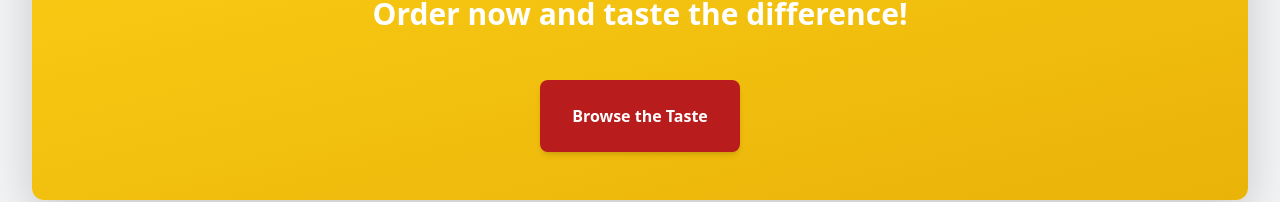
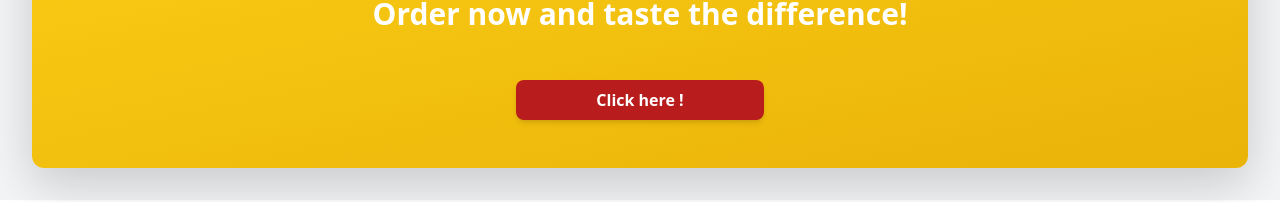
Before and after one commit to Rohinpramod/picklewala-frontend, a React (Vite) app: page /about in a window 1280 px wide. Shown: the part 1672-1874 px from the top of the page. Built offline with nearby package versions, Linux system fonts and the light colour scheme; no server answers.

Commit message:
payment issue

```diff
--- a/src/pages/User/About.jsx
+++ b/src/pages/User/About.jsx
@@ -67,8 +67,8 @@ const AboutPage = () => {
           Ready to experience the ultimate pickle? Order now and taste the difference!
         </h2>
         <Link to="/pickles">
-          <button className="mt-6 px-8 py-4 bg-red-700 text-white font-semibold rounded-lg shadow-md transition-transform duration-300 hover:scale-105">
-            Browse the Taste
+          <button className="mt-6 px-20 py-2 bg-red-700 text-white font-semibold rounded-lg shadow-md transition-transform duration-300 hover:scale-105">
+            Click here !
           </button>
         </Link>
       </div>
--- a/src/pages/User/Cart.jsx
+++ b/src/pages/User/Cart.jsx
@@ -39,7 +39,7 @@ const CartPage = () => {
         action,
       });
       Toast.success("Done");
-      setCartItems(response?.data.cart);
+      await fetchCartItems();
     } catch (error) {
       console.error(error);
     }
@@ -54,7 +54,7 @@ const CartPage = () => {
           `cart/delete-cart-items/${itemId}`
         );
         if (response?.data.cart) {
-          setCartItems(response.data.cart);
+          await fetchCartItems();
         } else {
           setCartItems(null);
         }
--- a/src/pages/User/Profile/Orders.jsx
+++ b/src/pages/User/Profile/Orders.jsx
@@ -12,10 +12,6 @@ function Orders({lastThreeOrders}) {
               <li key={order._id} className="border-b pb-2">
                 <p>
                   <span className="font-medium">Order ID:</span> {order._id}
-                </p>
-                <p>
-                  <span className="font-medium">Restaurant:</span>{" "}
-                  {order.restaurant?.name}
                 </p>
                 <p>
                   <span className="font-medium">Status:</span> {order.status}
@@ -36,7 +32,7 @@ function Orders({lastThreeOrders}) {
         )}
         <div className="mt-4">
           <Link to="/order">
-            <button className="btn bg-orange-600 text-white hover:bg-orange-700 px-4 py-2 rounded-md">
+            <button className="btn bg-red-700 text-white hover:bg-red-600 px-4 py-2 rounded-md">
               View All Orders
             </button>
           </Link>
--- a/src/pages/shared/Signup.jsx
+++ b/src/pages/shared/Signup.jsx
@@ -32,6 +32,7 @@ const SignUpPage = ({ isOpen, onClose }) => {
             phone: formData.phone,
             name: formData.name,
             password: formData.password,
+            role:formData.role
           });
 
           if(response.status === 200){
@@ -55,7 +56,7 @@ const SignUpPage = ({ isOpen, onClose }) => {
       const response = await axiosInstance.post('/user/signup', formData);
       if (response.data.success) {
         toast.success('Signup successful!');
-        setFormData({ name: '', email: '', password: '',mobile:'', otp:''}); // Reset form
+        setFormData({ name: '', email: '', password: '',phone:'', otp:''}); // Reset form
       } else {
         alert(response.data.message || 'Signup failed. Please try again.');
       }
@@ -170,6 +171,7 @@ const SignUpPage = ({ isOpen, onClose }) => {
             className={`w-full py-2 bg-orange-600 text-white font-medium rounded-md ${
               loading ? 'opacity-50 cursor-not-allowed' : 'hover:bg-orange-500'
             }`}
+
           >
             {loading ? 'Signing up...' : showOtpField ? 'Sign Up' : 'send OTP'}
           </button>
```
